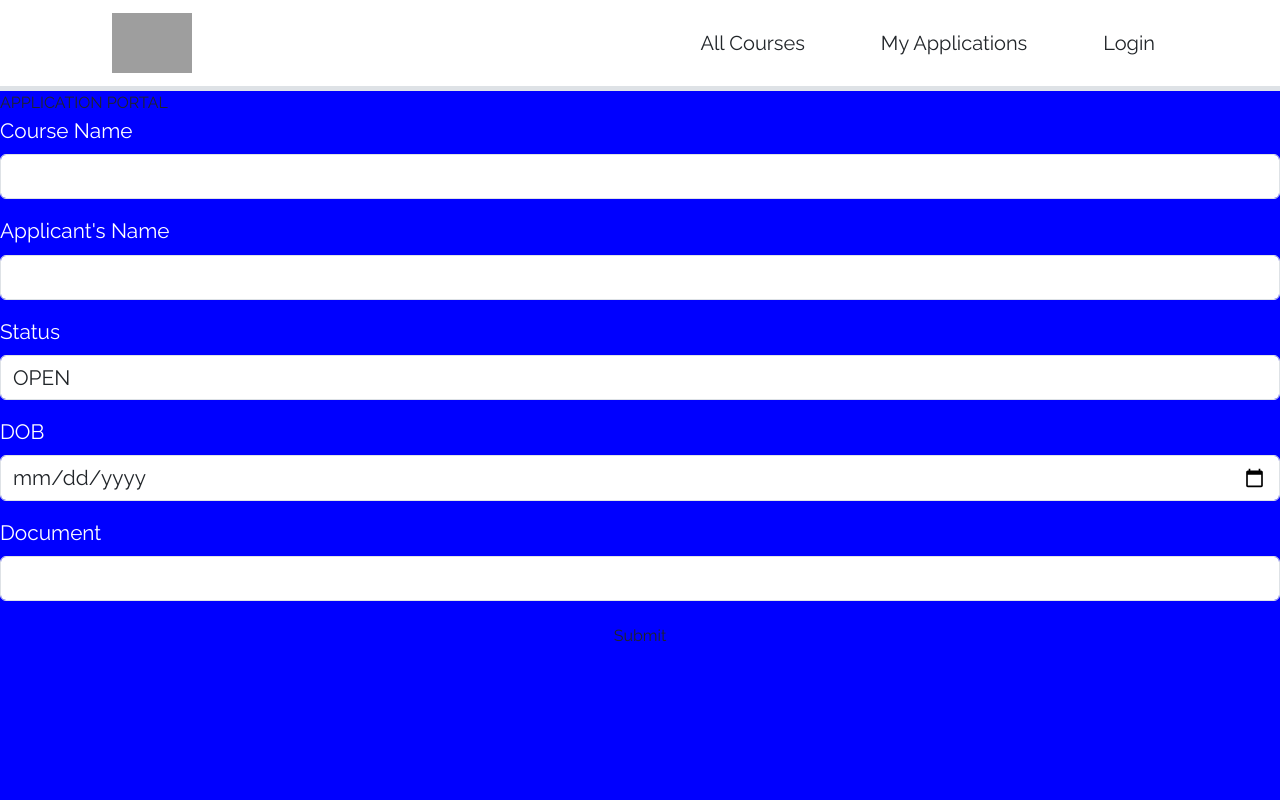
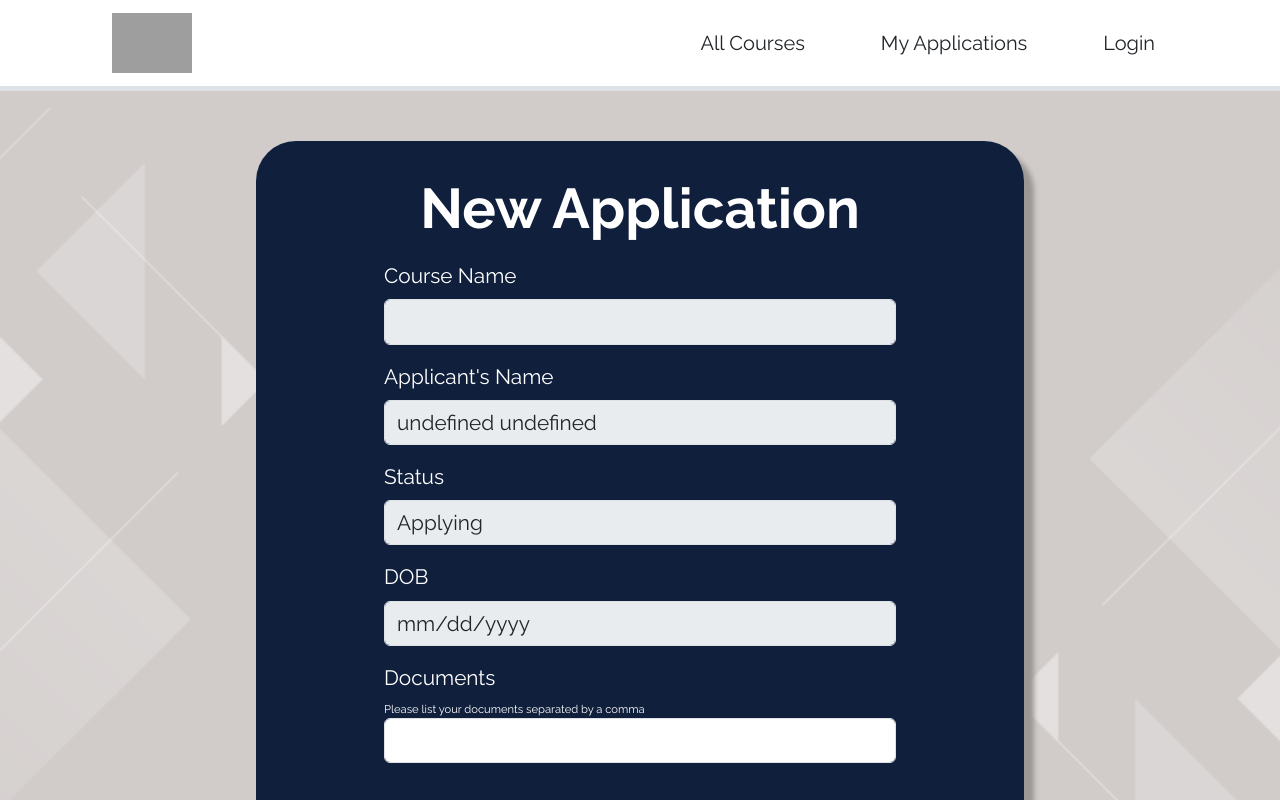
Before and after one commit to irriz-jayy/Moringa-student-application-portal, a React (Create React App) app in the folder client/: page /applications/1 in a window 1280 px wide. Shown: the top 800 px of the page. Built offline with nearby package versions, Linux system fonts and the light colour scheme; no server answers; grey boxes are pictures that could not be loaded.

Commit message:
added styling to the Application form

```diff
--- a/client/src/components/Application.jsx
+++ b/client/src/components/Application.jsx
@@ -1,15 +1,12 @@
 import React, {useEffect, useState} from "react";
 import { Link, useParams } from "react-router-dom";
-import MyApplications from "./MyApplications";
-
 
 
 function Application({currentUser, navigate}){
 
+    // States
     const [course, setCourse] = useState({})
     const {id} = useParams()
-    const {title,banner,description,modules,fee, duration} = course;
-
 
 
       // Fetch single course
@@ -36,10 +33,10 @@ function Application({currentUser, navigate}){
 
             //new application object
         const newApplication={
-            course_id: e.target.course_id.value,
-            applicant_id: e.target.applicant_id.value,
+            course_id: course.id,
+            applicant_id: currentUser.id,
             documents: e.target.documents.value,
-            status: e.target.status.value
+            status: "Submitted"
         }
         console.log(newApplication);
 
@@ -61,51 +58,36 @@ function Application({currentUser, navigate}){
     }
 
     return (
-        <div>APPLICATION PORTAL
-            <div>
+        <div className="page container-flex">
+            <div className="form">
+                <h1 className="form-title">New Application</h1>
+
                 <form onSubmit={handleApplicationSubmit}>
 
                     <div className="mb-3">
                         <label className="form-label">Course Name</label>
-                        <input className="form-control" value={title} type="text"/>
-                    </div>
-
-
-
-                    {/* These two input elements have been placed as hidden
-                    they wont display to the DOM But their data will be sent to the server */}
-
-
-                     <div className="mb-3">
-                        <label className="form-label" hidden>Course ID</label>
-                        <input className="form-control" hidden value={course.id} name="course_id" type="text"/>
+                        <input className="form-control" value={course.title} type="text" disabled/>
                     </div>
 
                     <div className="mb-3">
-                        <label className="form-label" hidden>Applicant ID</label>
-                        <input className="form-control" hidden value={currentUser.id} name="applicant_id" type="text"/>
-                    </div>
-
-
-
-
-                    <div className="mb-3">
                         <label className="form-label">Applicant's Name</label>
-                        <input className="form-control" value={currentUser.username} type="text"/>
+                        <input className="form-control" value={`${currentUser.first_name} ${currentUser.last_name}`} type="text" disabled/>
                     </div>
 
                     <div className="mb-3">
                         <label className="form-label">Status</label>
-                        <input className="form-control" value={'OPEN'} name="status" type="text"/>
+                        <input className="form-control" value={'Applying'} name="status" type="text" disabled/>
                     </div>
 
                     <div className="mb-3">
                         <label className="form-label">DOB</label>
-                        <input className="form-control" value={currentUser.date_of_birth} type="date"/>
+                        <input className="form-control" value={currentUser.date_of_birth} type="date" disabled/>
                     </div>
 
                     <div className="mb-3">
-                        <label className="form-label">Document</label>
+                        <label className="form-label">Documents</label>
+                        <br/>
+                        <p className="form-notes">Please list your documents separated by a comma</p>
                         <input className="form-control" name="documents" type="text"/>
                     </div>
 
--- a/client/src/components/Form.css
+++ b/client/src/components/Form.css
@@ -82,3 +82,10 @@ label {
 .form a:hover {
     color: #f5510f;
 }
+
+.form-notes {
+    margin: 0em;
+    padding: 0em !important;
+    justify-content: start !important;
+    font-size: 0.7em !important;
+}
```
